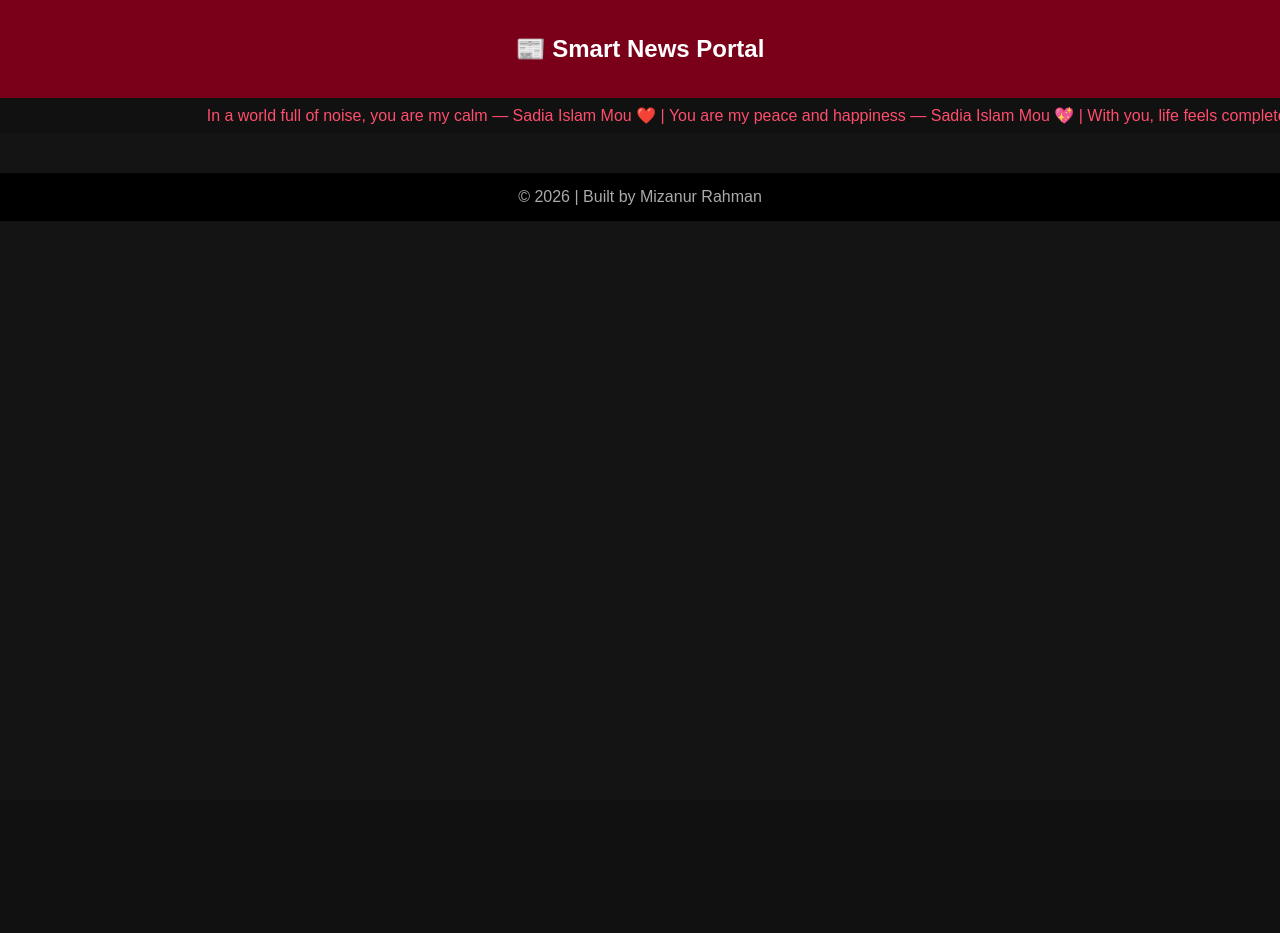
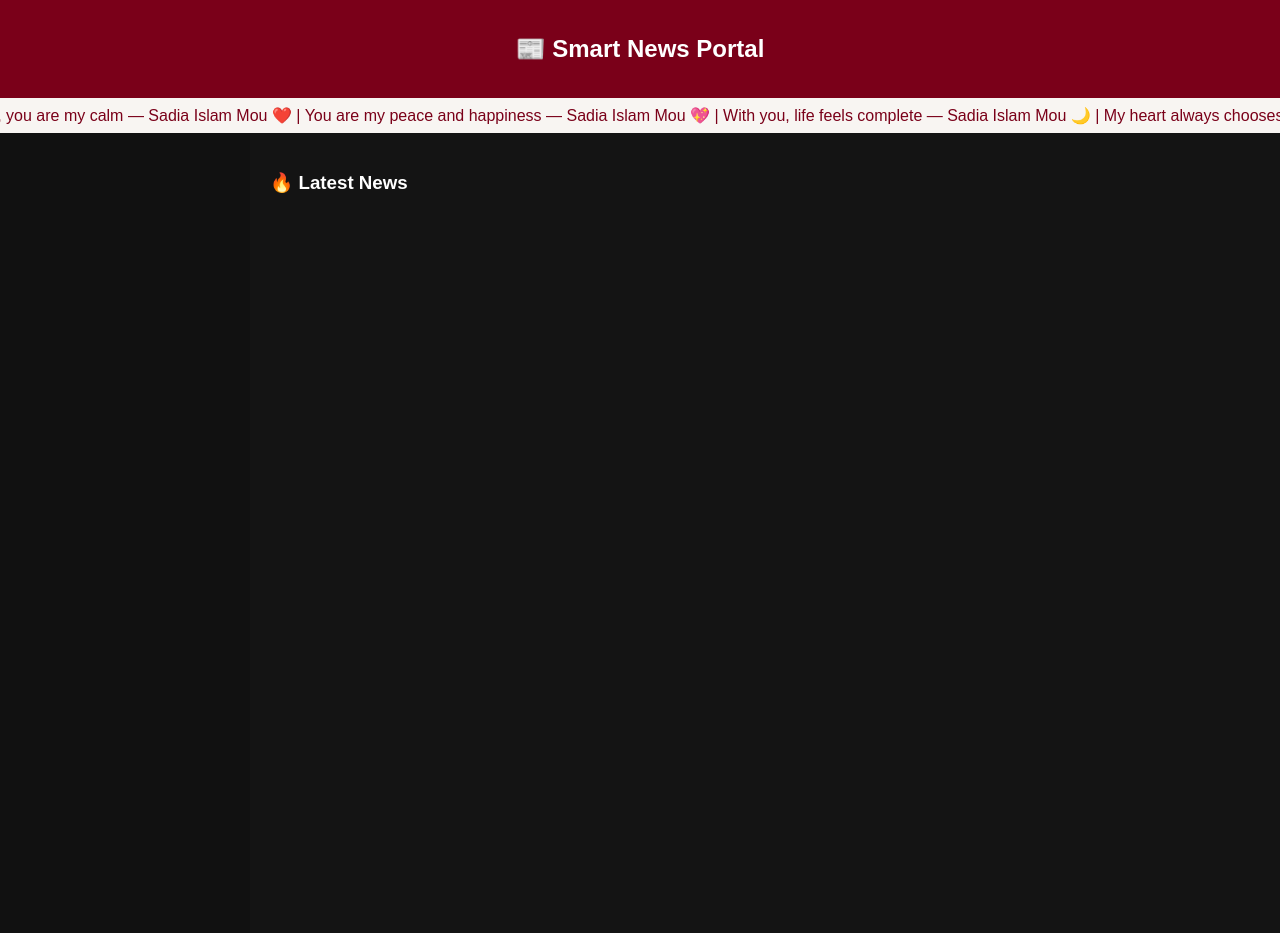
Before and after one commit to mizan918/news-ready-app, a Flask app: template news_ready_app/templates/index.html in a window 1280 px wide. Before the commit the page ends 221 px from the top, so only its background shows below. Run offline with Flask 3, Linux system fonts and the light colour scheme; the template is opened without the code that fills it, so the values that code supplies are empty.

Commit message:
Update index.html

```diff
--- a/news_ready_app/templates/index.html
+++ b/news_ready_app/templates/index.html
@@ -8,20 +8,19 @@
 body {
     margin: 0;
     font-family: Arial;
-    background: #141414;
-    color: white;
 }
 
 /* HEADER */
 header {
     background: #7a0019;
+    color: white;
+    text-align: center;
     padding: 15px;
-    text-align: center;
 }
 
 /* LOVE LINE */
 .love-line {
-    background: #111;
+    background: #f8f5f2;
     overflow: hidden;
     white-space: nowrap;
 }
@@ -29,8 +28,8 @@ header {
 .love-move {
     display: inline-block;
     padding: 8px;
-    color: #ff4d6d;
-    animation: move 15s linear infinite;
+    color: #7a0019;
+    animation: move 12s linear infinite;
 }
 
 @keyframes move {
@@ -38,11 +37,44 @@ header {
     100% { transform: translateX(-100%); }
 }
 
-/* GRID */
-.container {
+/* MAIN */
+.main {
+    display: flex;
+}
+
+/* LEFT SIDEBAR */
+.sidebar {
+    width: 250px;
+    background: #111;
+    color: white;
+    height: 100vh;
+    overflow-y: auto;
+}
+
+.sidebar a {
+    display: block;
+    padding: 12px;
+    color: white;
+    text-decoration: none;
+    border-bottom: 1px solid #333;
+}
+
+.sidebar a:hover {
+    background: #7a0019;
+}
+
+/* RIGHT CONTENT */
+.content {
+    flex: 1;
     padding: 20px;
+    background: #141414;
+    color: white;
+}
+
+/* CARD GRID */
+.grid {
     display: grid;
-    grid-template-columns: repeat(auto-fill, minmax(280px, 1fr));
+    grid-template-columns: repeat(auto-fill, minmax(260px, 1fr));
     gap: 20px;
 }
 
@@ -58,47 +90,60 @@ header {
     transform: scale(1.05);
 }
 
-/* IMAGE */
 .card img {
     width: 100%;
-    height: 180px;
+    height: 160px;
     object-fit: cover;
 }
 
-/* CONTENT */
 .card-content {
-    padding: 12px;
+    padding: 10px;
 }
 
 .card-title {
-    font-size: 16px;
+    font-size: 14px;
     font-weight: bold;
-    margin-bottom: 8px;
 }
 
 .card-desc {
-    font-size: 13px;
+    font-size: 12px;
     color: #ccc;
 }
 
-/* BUTTON */
 .btn {
     display: inline-block;
-    margin-top: 10px;
-    padding: 6px 12px;
+    margin-top: 8px;
+    padding: 5px 10px;
     background: #e50914;
     color: white;
     text-decoration: none;
-    border-radius: 20px;
+    border-radius: 15px;
     font-size: 12px;
 }
 
-/* FOOTER */
-footer {
+/* MOBILE */
+@media(max-width:768px){
+
+    .main {
+        display: block;
+    }
+
+    .sidebar {
+        width: 100%;
+        height: auto;
+        display: flex;
+        flex-wrap: wrap;
+    }
+
+    .sidebar a {
+        width: 50%;
         text-align: center;
-    padding: 15px;
-    background: black;
-    color: #aaa;
+        border: 1px solid #333;
+    }
+
+    .content {
+        padding: 10px;
+    }
 }
 </style>
 </head>
@@ -109,7 +154,6 @@ footer {
     <h2>📰 Smart News Portal</h2>
 </header>
 
-<!-- LOVE LINE -->
 <div class="love-line">
     <div class="love-move">
         In a world full of noise, you are my calm — Sadia Islam Mou ❤️ |
@@ -119,16 +163,30 @@ footer {
     </div>
 </div>
 
-<!-- NEWS GRID -->
-<div class="container">
+<div class="main">
 
+    <!-- LEFT -->
+    <div class="sidebar">
+        {% for paper in newspapers %}
+        <a href="#" onclick="openNews('{{ paper.url }}','{{ paper.category }}')">
+            {{ paper.name }}
+        </a>
+        {% endfor %}
+    </div>
+
+    <!-- RIGHT -->
+    <div class="content">
+
+        <h3>🔥 Latest News</h3>
+
+        <div class="grid">
             {% for news in articles %}
             <div class="card">
 
                 {% if news.urlToImage %}
                 <img src="{{ news.urlToImage }}">
                 {% else %}
-            <img src="https://via.placeholder.com/300x180">
+                <img src="https://via.placeholder.com/300x160">
                 {% endif %}
 
                 <div class="card-content">
@@ -142,12 +200,22 @@ footer {
 
             </div>
             {% endfor %}
+        </div>
 
     </div>
 
-<footer>
-    © 2026 | Built by Mizanur Rahman
-</footer>
+</div>
+
+<script>
+function openNews(url, category) {
+
+    if (category === "bd") {
+        window.location.href = url;  // simple open (no iframe issues)
+    } else {
+        window.open(url, "_blank");
+    }
+}
+</script>
 
 </body>
 </html>
```
Lines whose indentation alone changed are shown as unchanged.
